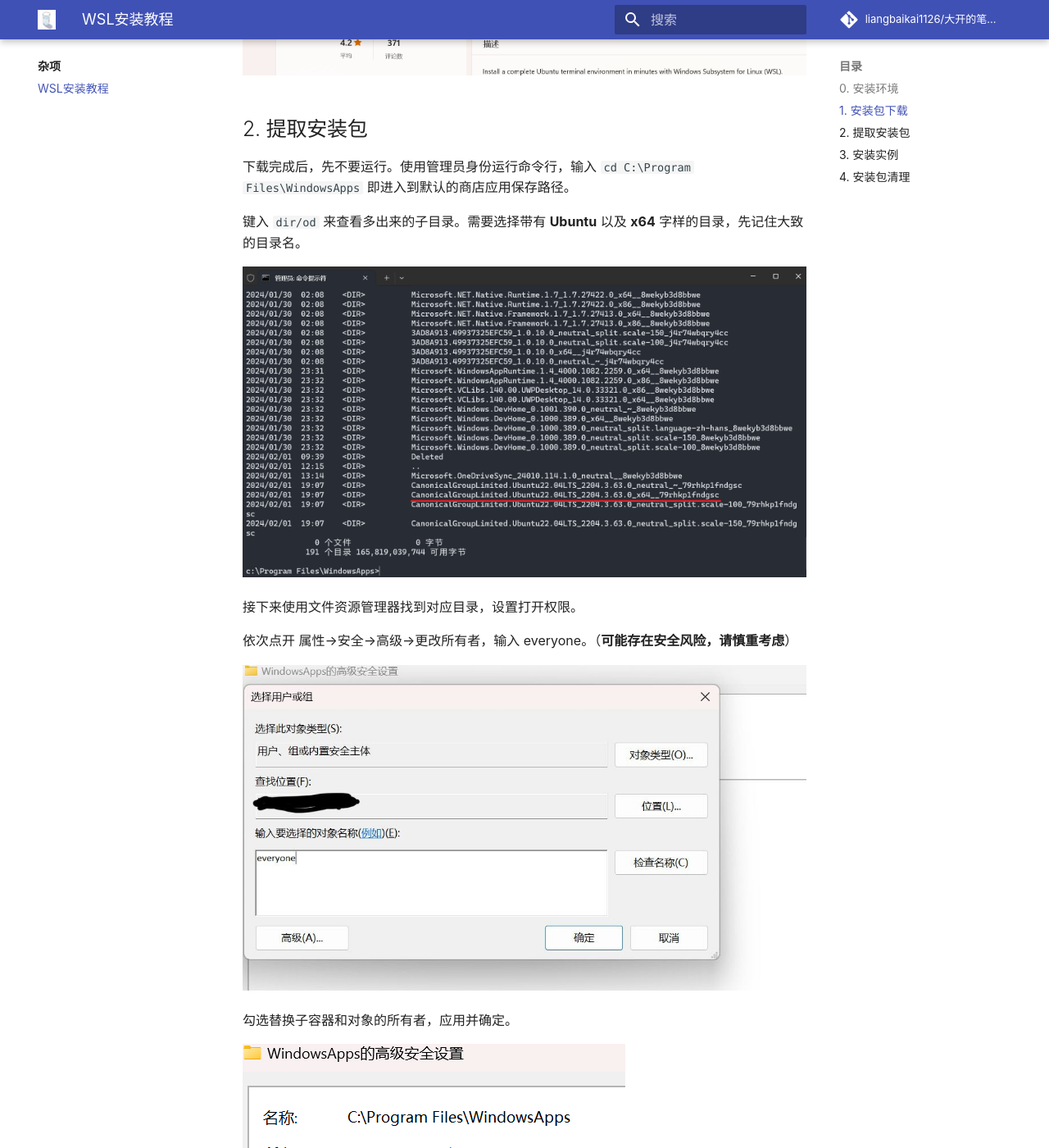
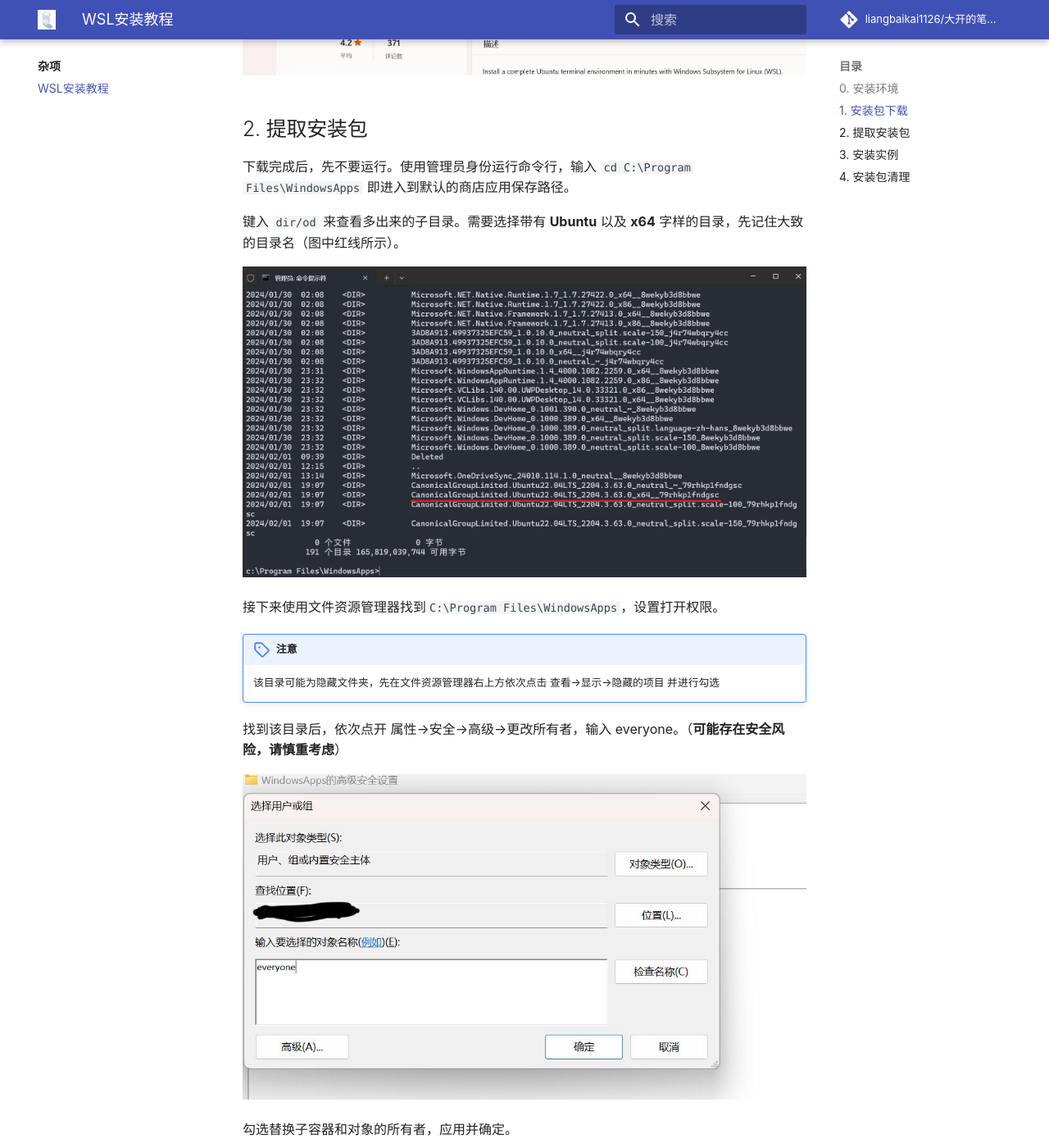
Before and after one commit to liangbaikai1126/liangbaikai1126.github.io, an MkDocs documentation site: the page built from docs/杂项/Win11家庭版配置WSL2/1.md, in a window 1280 px wide and 1400 px high, scrolled down 1898 px. Shown: the whole window at 82% size. Built offline with MkDocs 1.6.1 and Material for MkDocs 9.7.7, drawn with Linux system fonts in a browser that asks for light colours; some web fonts are replaced; comment, search, counter and statistics services are not loaded.

Commit message:
WSL update

```diff
--- a/docs/杂项/Win11家庭版配置WSL2/1.md
+++ b/docs/杂项/Win11家庭版配置WSL2/1.md
@@ -51,13 +51,16 @@ pause
 
 下载完成后，先不要运行。使用管理员身份运行命令行，输入 `cd C:\Program Files\WindowsApps` 即进入到默认的商店应用保存路径。
 
-键入 `dir/od` 来查看多出来的子目录。需要选择带有 **Ubuntu** 以及 **x64** 字样的目录，先记住大致的目录名。
+键入 `dir/od` 来查看多出来的子目录。需要选择带有 **Ubuntu** 以及 **x64** 字样的目录，先记住大致的目录名（图中红线所示）。
 
 ![](image/3.jpg)
 
-接下来使用文件资源管理器找到对应目录，设置打开权限。
+接下来使用文件资源管理器找到`C:\Program Files\WindowsApps`，设置打开权限。
 
-依次点开 属性->安全->高级->更改所有者，输入 everyone。（**可能存在安全风险，请慎重考虑**）
+!!! note "注意"
+    该目录可能为隐藏文件夹，先在文件资源管理器右上方依次点击 查看->显示->隐藏的项目 并进行勾选
+
+找到该目录后，依次点开 属性->安全->高级->更改所有者，输入 everyone。（**可能存在安全风险，请慎重考虑**）
 
 ![](image/4.jpg)
 
```
